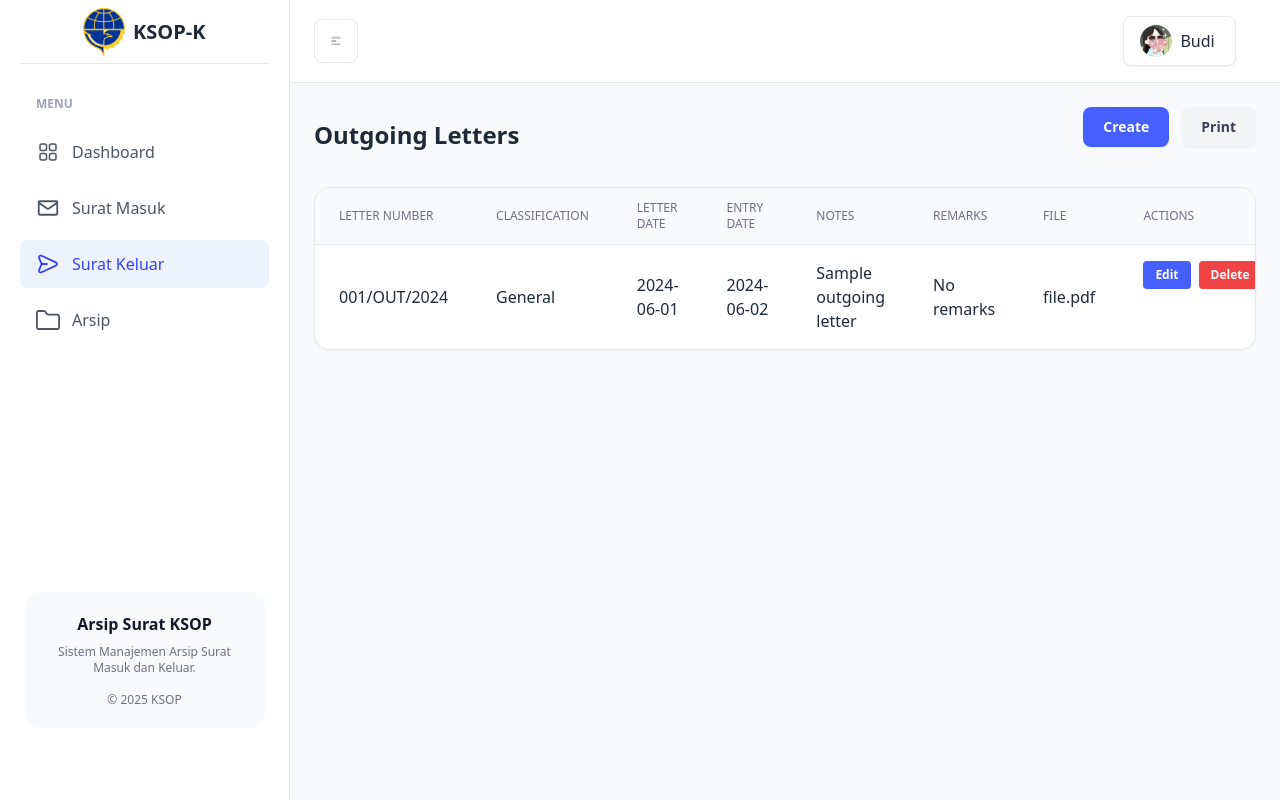
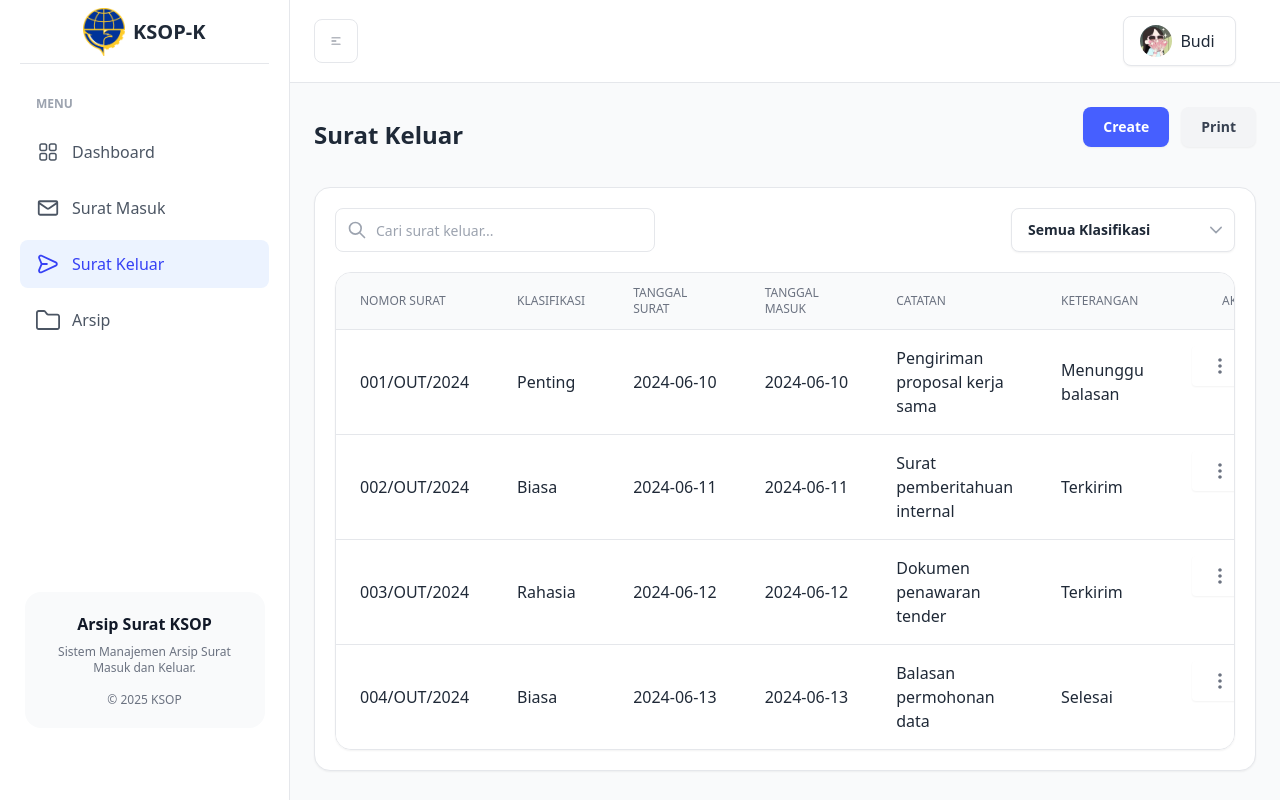
Before and after one commit to mifzalf/Manajemen-arsip-surat-KSOP, a React (Vite) app in the folder frontend/: page /outgoing-letters in a window 1280 px wide. Built offline with nearby package versions, Linux system fonts and the light colour scheme.

Commit message:
perbaikan halaman surat keluar dan surat masuk

```diff
--- a/frontend/package.json
+++ b/frontend/package.json
@@ -10,6 +10,7 @@
     "preview": "vite preview"
   },
   "dependencies": {
+    "@headlessui/react": "^2.2.7",
     "apexcharts": "^5.3.2",
     "chart.js": "^4.4.1",
     "prop-types": "^15.8.1",
--- a/frontend/src/App.jsx
+++ b/frontend/src/App.jsx
@@ -6,7 +6,7 @@ import OutgoingLetters from "./pages/OutgoingLetters";
 import Archives from "./pages/Archives";
 import IncomingLetterForm from "./pages/IncomingLetterForm";
 import OutgoingLetterForm from "./pages/OutgoingLetterForm";
-import UserProfiles from "./pages/UserProfiles"; // <-- 1. Impor halaman profil
+import UserProfiles from "./pages/UserProfiles";
 
 function App() {
   return (
@@ -19,7 +19,7 @@ function App() {
           <Route path="/archives" element={<Archives />} />
           <Route path="/incoming-letter-form" element={<IncomingLetterForm />} />
           <Route path="/outgoing-letter-form" element={<OutgoingLetterForm />} />
-          <Route path="/profile" element={<UserProfiles />} /> {/* <-- 2. Tambahkan rute untuk profil */}
+          <Route path="/profile" element={<UserProfiles />} />
         </Route>
       </Routes>
     </Router>
--- /dev/null
+++ b/frontend/src/components/FilterDropdown.jsx
@@ -0,0 +1,69 @@
+import React, { Fragment } from 'react';
+import { Listbox, Transition } from '@headlessui/react';
+import { ChevronDownIcon, CheckLineIcon } from '../icons';
+
+const FilterDropdown = ({ options, selectedValue, setSelectedValue }) => {
+  const selectedLabel = options.find(option => option === selectedValue) || 'Semua Klasifikasi';
+
+  return (
+    <Listbox value={selectedValue} onChange={setSelectedValue}>
+      <div className="relative w-full sm:w-56">
+        <Listbox.Button className="relative h-11 w-full cursor-default rounded-lg border border-gray-200 bg-white py-2.5 pl-4 pr-10 text-left text-sm text-gray-800 shadow-sm transition-colors duration-200 hover:border-brand-500 focus:border-brand-500 focus:outline-none focus:ring-1 focus:ring-brand-500/20">
+          <span className="block truncate">{selectedLabel}</span>
+          <span className="pointer-events-none absolute inset-y-0 right-0 flex items-center pr-2">
+            <ChevronDownIcon className="h-5 w-5 text-gray-400" aria-hidden="true" />
+          </span>
+        </Listbox.Button>
+        <Transition
+          as={Fragment}
+          leave="transition ease-in duration-100"
+          leaveFrom="opacity-100"
+          leaveTo="opacity-0"
+        >
+          <Listbox.Options className="absolute z-10 mt-1 max-h-60 w-full overflow-auto rounded-lg border border-gray-200 bg-white py-1 text-base shadow-lg ring-1 ring-black ring-opacity-5 focus:outline-none sm:text-sm">
+            <Listbox.Option
+              className={({ active }) => `relative cursor-default select-none py-2 pl-10 pr-4 ${active ? 'bg-gray-100' : 'text-gray-900'}`}
+              value=""
+            >
+              {({ selected }) => (
+                <>
+                  <span className={`block truncate ${selected ? 'font-medium' : 'font-normal'}`}>
+                    Semua Klasifikasi
+                  </span>
+                  {selected ? (
+                    <span className="absolute inset-y-0 left-0 flex items-center pl-3 text-brand-600">
+                      <CheckLineIcon className="h-5 w-5" aria-hidden="true" />
+                    </span>
+                  ) : null}
+                </>
+              )}
+            </Listbox.Option>
+
+            {options.map((option, optionIdx) => (
+              <Listbox.Option
+                key={optionIdx}
+                className={({ active }) => `relative cursor-default select-none py-2 pl-10 pr-4 ${active ? 'bg-gray-100' : 'text-gray-900'}`}
+                value={option}
+              >
+                {({ selected }) => (
+                  <>
+                    <span className={`block truncate ${selected ? 'font-medium' : 'font-normal'}`}>
+                      {option}
+                    </span>
+                    {selected ? (
+                      <span className="absolute inset-y-0 left-0 flex items-center pl-3 text-brand-600">
+                        <CheckLineIcon className="h-5 w-5" aria-hidden="true" />
+                      </span>
+                    ) : null}
+                  </>
+                )}
+              </Listbox.Option>
+            ))}
+          </Listbox.Options>
+        </Transition>
+      </div>
+    </Listbox>
+  );
+};
+
+export default FilterDropdown;
--- a/frontend/src/components/LetterTable.jsx
+++ b/frontend/src/components/LetterTable.jsx
@@ -1,43 +1,69 @@
-import React from "react";
+import React, { useState, useRef } from 'react';
+import { Dropdown } from './ui/dropdown/Dropdown';
+import { DropdownItem } from './ui/dropdown/DropdownItem';
+import { MoreDotIcon } from '../icons';
 
-const LetterTable = ({ letters = [], onEdit = () => {}, onDelete = () => {} }) => (
-  <div className="overflow-x-auto rounded-2xl border border-gray-200 bg-white shadow-sm dark:border-gray-800 dark:bg-white/[0.03]">
-    <table className="min-w-full divide-y divide-gray-200 dark:divide-gray-800">
-      <thead className="bg-gray-50 dark:bg-gray-900">
+const ActionDropdown = ({ onEdit, onDelete }) => {
+  const [isOpen, setIsOpen] = useState(false);
+  const triggerRef = useRef(null);
+
+  return (
+    <div className="relative">
+      <button
+        ref={triggerRef}
+        onClick={() => setIsOpen(!isOpen)}
+        className=" bg-white shadow-sm hover:bg-gray-50"
+      >
+        <MoreDotIcon className="h-6 w-6 text-gray-500 hover:text-gray-800" />
+      </button>
+      <Dropdown
+        isOpen={isOpen}
+        onClose={() => setIsOpen(false)}
+        triggerRef={triggerRef}
+        className="absolute right-0 top-full z-10 mt-1 flex w-40 flex-col rounded-lg border bg-white p-2 shadow-lg"
+      >
+        <DropdownItem onItemClick={() => { alert('View More'); setIsOpen(false); }} className="flex w-full items-center gap-2 rounded-md px-3 py-2 text-sm hover:bg-gray-100">
+          View More
+        </DropdownItem>
+        <DropdownItem onItemClick={() => { onEdit(); setIsOpen(false); }} className="flex w-full items-center gap-2 rounded-md px-3 py-2 text-sm hover:bg-gray-100">
+          Edit
+        </DropdownItem>
+        <DropdownItem onItemClick={() => { onDelete(); setIsOpen(false); }} className="flex w-full items-center gap-2 rounded-md px-3 py-2 text-sm text-red-600 hover:bg-red-50">
+          Delete
+        </DropdownItem>
+      </Dropdown>
+    </div>
+  );
+};
+
+const LetterTable = ({ letters = [] }) => (
+  <div className="overflow-x-auto rounded-2xl border border-gray-200 bg-white shadow-sm">
+    <table className="min-w-full divide-y divide-gray-200">
+      <thead className="bg-gray-50">
         <tr>
-          <th className="px-6 py-3 text-left text-xs font-medium text-gray-500 uppercase">Letter Number</th>
-          <th className="px-6 py-3 text-left text-xs font-medium text-gray-500 uppercase">Classification</th>
-          <th className="px-6 py-3 text-left text-xs font-medium text-gray-500 uppercase">Letter Date</th>
-          <th className="px-6 py-3 text-left text-xs font-medium text-gray-500 uppercase">Entry Date</th>
-          <th className="px-6 py-3 text-left text-xs font-medium text-gray-500 uppercase">Notes</th>
-          <th className="px-6 py-3 text-left text-xs font-medium text-gray-500 uppercase">Remarks</th>
-          <th className="px-6 py-3 text-left text-xs font-medium text-gray-500 uppercase">File</th>
-          <th className="px-6 py-3 text-left text-xs font-medium text-gray-500 uppercase">Actions</th>
+          <th className="px-6 py-3 text-left text-xs font-medium uppercase text-gray-500">Nomor Surat</th>
+          <th className="px-6 py-3 text-left text-xs font-medium uppercase text-gray-500">Klasifikasi</th>
+          <th className="px-6 py-3 text-left text-xs font-medium uppercase text-gray-500">Tanggal Surat</th>
+          <th className="px-6 py-3 text-left text-xs font-medium uppercase text-gray-500">Tanggal Masuk</th>
+          <th className="px-6 py-3 text-left text-xs font-medium uppercase text-gray-500">Catatan</th>
+          <th className="px-6 py-3 text-left text-xs font-medium uppercase text-gray-500">Keterangan</th>
+          <th className="px-6 py-3 text-right text-xs font-medium uppercase text-gray-500">Aksi</th>
         </tr>
       </thead>
-      <tbody className="divide-y divide-gray-200 dark:divide-gray-800">
+      <tbody className="divide-y divide-gray-200">
         {letters.map((letter) => (
           <tr key={letter.id}>
-            <td className="px-6 py-4">{letter.number}</td>
-            <td className="px-6 py-4">{letter.classification}</td>
-            <td className="px-6 py-4">{letter.letterDate}</td>
-            <td className="px-6 py-4">{letter.entryDate}</td>
+            <td className="px-6 py-4 whitespace-nowrap">{letter.number}</td>
+            <td className="px-6 py-4 whitespace-nowrap">{letter.classification}</td>
+            <td className="px-6 py-4 whitespace-nowrap">{letter.letterDate}</td>
+            <td className="px-6 py-4 whitespace-nowrap">{letter.entryDate}</td>
             <td className="px-6 py-4">{letter.notes}</td>
             <td className="px-6 py-4">{letter.remarks}</td>
-            <td className="px-6 py-4">{letter.file}</td>
-            <td className="px-6 py-4 flex gap-2">
-              <button
-                onClick={() => onEdit(letter.id)}
-                className="inline-flex items-center rounded bg-brand-500 px-3 py-1.5 text-xs font-semibold text-white hover:bg-brand-600"
-              >
-                Edit
-              </button>
-              <button
-                onClick={() => onDelete(letter.id)}
-                className="inline-flex items-center rounded bg-red-500 px-3 py-1.5 text-xs font-semibold text-white hover:bg-red-600"
-              >
-                Delete
-              </button>
+            <td className="px-6 py-4 flex justify-end">
+              <ActionDropdown
+                onEdit={() => alert(`Edit item ${letter.id}`)}
+                onDelete={() => alert(`Delete item ${letter.id}`)}
+              />
             </td>
           </tr>
         ))}
--- a/frontend/src/components/SearchBar.jsx
+++ b/frontend/src/components/SearchBar.jsx
@@ -1,27 +1,18 @@
 import React from 'react';
 
-const SearchBar = ({ searchTerm, setSearchTerm }) => {
+const SearchBar = ({ searchTerm, setSearchTerm, placeholder }) => {
   return (
-    <div className="mb-6">
     <div className="relative">
-        <span className="absolute left-4 top-1/2 -translate-y-1/2 text-gray-400">
-          <svg width="20" height="20" fill="none" viewBox="0 0 20 20">
-            <path
-              fillRule="evenodd"
-              clipRule="evenodd"
-              d="M3.04175 9.37363C3.04175 5.87693 5.87711 3.04199 9.37508 3.04199C12.8731 3.04199 15.7084 5.87693 15.7084 9.37363C15.7084 12.8703 12.8731 15.7053 9.37508 15.7053C5.87711 15.7053 3.04175 12.8703 3.04175 9.37363ZM9.37508 1.54199C5.04902 1.54199 1.54175 5.04817 1.54175 9.37363C1.54175 13.6991 5.04902 17.2053 9.37508 17.2053C11.2674 17.2053 13.003 16.5344 14.357 15.4176L17.177 18.238C17.4699 18.5309 17.9448 18.5309 18.2377 18.238C18.5306 17.9451 18.5306 17.4703 18.2377 17.1774L15.418 14.3573C16.5365 13.0033 17.2084 11.2669 17.2084 9.37363C17.2084 5.04817 13.7011 1.54199 9.37508 1.54199Z"
-              fill="currentColor"
-            />
-          </svg>
-        </span>
       <input
         type="text"
-          placeholder="Search letters..."
+        placeholder={placeholder || "Cari surat..."}
         value={searchTerm}
         onChange={(e) => setSearchTerm(e.target.value)}
-          className="h-11 w-full rounded-lg border border-gray-200 bg-white py-2.5 pl-12 pr-4 text-sm text-gray-800 shadow-theme-xs placeholder:text-gray-400 focus:border-brand-300 focus:outline-none focus:ring-2 focus:ring-brand-500/10 dark:border-gray-800 dark:bg-gray-900 dark:text-white/90 dark:placeholder:text-white/30"
+        className="h-11 w-full rounded-lg border border-gray-200 bg-transparent py-2.5 pl-10 pr-4 text-sm focus:border-brand-300 focus:outline-none focus:ring-1 focus:ring-brand-500/10 xl:w-80"
       />
-      </div>
+      <svg className="absolute left-3 top-1/2 -translate-y-1/2 h-5 w-5 text-gray-400" xmlns="http://www.w3.org/2000/svg" fill="none" viewBox="0 0 24 24" stroke="currentColor">
+        <path strokeLinecap="round" strokeLinejoin="round" strokeWidth={2} d="M21 21l-6-6m2-5a7 7 0 11-14 0 7 7 0 0114 0z" />
+      </svg>
     </div>
   );
 };
--- a/frontend/src/index.css
+++ b/frontend/src/index.css
@@ -19,7 +19,7 @@ button {
 }
 
 button:hover {
-  @apply bg-blue-600;
+  @apply bg-blue-200;
 }
 
 .table {
--- a/frontend/src/pages/IncomingLetters.jsx
+++ b/frontend/src/pages/IncomingLetters.jsx
@@ -1,28 +1,53 @@
-import React from 'react';
+import React, { useState, useMemo } from 'react';
 import ButtonGroup from '../components/ButtonGroup';
 import LetterTable from '../components/LetterTable';
+import SearchBar from '../components/SearchBar';
+import FilterDropdown from '../components/FilterDropdown';
 
 const dummyLetters = [
-  {
-    id: 1,
-    number: '001/IN/2024',
-    classification: 'General',
-    letterDate: '2024-06-01',
-    entryDate: '2024-06-02',
-    notes: 'Sample incoming letter',
-    remarks: 'No remarks',
-    file: 'file.pdf',
-  },
+  { id: 1, number: '001/IN/2024', classification: 'Penting', letterDate: '2024-06-01', entryDate: '2024-06-02', notes: 'Surat undangan rapat koordinasi', remarks: 'Segera proses'},
+  { id: 2, number: '002/IN/2024', classification: 'Biasa', letterDate: '2024-06-03', entryDate: '2024-06-03', notes: 'Laporan bulanan cabang', remarks: '-'},
+  { id: 3, number: '003/IN/2024', classification: 'Rahasia', letterDate: '2024-06-04', entryDate: '2024-06-05', notes: 'Dokumen perjanjian kerja sama', remarks: 'Hanya untuk direksi'},
+  { id: 4, number: '004/IN/2024', classification: 'Biasa', letterDate: '2024-06-05', entryDate: '2024-06-06', notes: 'Permohonan data statistik', remarks: 'Proses setelah dispo'},
 ];
 
-const IncomingLetters = () => (
-  <div className="space-y-6">
-    <div className="flex items-center justify-between">
-      <h1 className="text-2xl font-bold text-gray-800 dark:text-white/90">Incoming Letters</h1>
-      <ButtonGroup to="/incoming-letter-form" />
+const classificationOptions = ['Penting', 'Biasa', 'Rahasia'];
+
+const IncomingLetters = () => {
+  const [searchTerm, setSearchTerm] = useState('');
+  const [selectedClassification, setSelectedClassification] = useState('');
+
+  const filteredLetters = useMemo(() => {
+    return dummyLetters
+      .filter(letter =>
+        letter.number.toLowerCase().includes(searchTerm.toLowerCase()) ||
+        letter.notes.toLowerCase().includes(searchTerm.toLowerCase())
+      )
+      .filter(letter =>
+        selectedClassification ? letter.classification === selectedClassification : true
+      );
+  }, [searchTerm, selectedClassification]);
+
+  return (
+    <div className="space-y-6">
+      <div className="flex flex-col sm:flex-row sm:items-center sm:justify-between">
+        <h1 className="text-2xl font-bold text-gray-800">Surat Masuk</h1>
+        <ButtonGroup to="/incoming-letter-form" />
+      </div>
+
+      <div className="rounded-2xl border border-gray-200 bg-white p-5 shadow-sm">
+        <div className="flex flex-col gap-4 sm:flex-row sm:items-center sm:justify-between mb-5">
+          <SearchBar searchTerm={searchTerm} setSearchTerm={setSearchTerm} />
+          <FilterDropdown
+            options={classificationOptions}
+            selectedValue={selectedClassification}
+            setSelectedValue={setSelectedClassification}
+          />
+        </div>
+        <LetterTable letters={filteredLetters} />
+      </div>
     </div>
-    <LetterTable letters={dummyLetters} />
-  </div>
-);
+  );
+};
 
 export default IncomingLetters;
--- a/frontend/src/pages/OutgoingLetters.jsx
+++ b/frontend/src/pages/OutgoingLetters.jsx
@@ -1,28 +1,53 @@
-import React from 'react';
+import React, { useState, useMemo } from 'react';
 import ButtonGroup from '../components/ButtonGroup';
 import LetterTable from '../components/LetterTable';
+import SearchBar from '../components/SearchBar';
+import FilterDropdown from '../components/FilterDropdown';
 
 const dummyLetters = [
-  {
-    id: 1,
-    number: '001/OUT/2024',
-    classification: 'General',
-    letterDate: '2024-06-01',
-    entryDate: '2024-06-02',
-    notes: 'Sample outgoing letter',
-    remarks: 'No remarks',
-    file: 'file.pdf',
-  },
+  { id: 1, number: '001/OUT/2024', classification: 'Penting', letterDate: '2024-06-10', entryDate: '2024-06-10', notes: 'Pengiriman proposal kerja sama', remarks: 'Menunggu balasan'},
+  { id: 2, number: '002/OUT/2024', classification: 'Biasa', letterDate: '2024-06-11', entryDate: '2024-06-11', notes: 'Surat pemberitahuan internal', remarks: 'Terkirim'},
+  { id: 3, number: '003/OUT/2024', classification: 'Rahasia', letterDate: '2024-06-12', entryDate: '2024-06-12', notes: 'Dokumen penawaran tender', remarks: 'Terkirim'},
+  { id: 4, number: '004/OUT/2024', classification: 'Biasa', letterDate: '2024-06-13', entryDate: '2024-06-13', notes: 'Balasan permohonan data', remarks: 'Selesai'},
 ];
 
-const OutgoingLetters = () => (
-  <div className="space-y-6">
-    <div className="flex items-center justify-between">
-      <h1 className="text-2xl font-bold text-gray-800 dark:text-white/90">Outgoing Letters</h1>
-      <ButtonGroup to="/outgoing-letter-form" />
+const classificationOptions = ['Penting', 'Biasa', 'Rahasia'];
+
+const OutgoingLetters = () => {
+  const [searchTerm, setSearchTerm] = useState('');
+  const [selectedClassification, setSelectedClassification] = useState('');
+
+  const filteredLetters = useMemo(() => {
+    return dummyLetters
+      .filter(letter =>
+        letter.number.toLowerCase().includes(searchTerm.toLowerCase()) ||
+        letter.notes.toLowerCase().includes(searchTerm.toLowerCase())
+      )
+      .filter(letter =>
+        selectedClassification ? letter.classification === selectedClassification : true
+      );
+  }, [searchTerm, selectedClassification]);
+
+  return (
+    <div className="space-y-6">
+      <div className="flex flex-col sm:flex-row sm:items-center sm:justify-between">
+        <h1 className="text-2xl font-bold text-gray-800">Surat Keluar</h1>
+        <ButtonGroup to="/outgoing-letter-form" />
+      </div>
+
+      <div className="rounded-2xl border border-gray-200 bg-white p-5 shadow-sm">
+        <div className="flex flex-col gap-4 sm:flex-row sm:items-center sm:justify-between mb-5">
+          <SearchBar searchTerm={searchTerm} setSearchTerm={setSearchTerm} placeholder="Cari surat keluar..."/>
+          <FilterDropdown
+            options={classificationOptions}
+            selectedValue={selectedClassification}
+            setSelectedValue={setSelectedClassification}
+          />
+        </div>
+        <LetterTable letters={filteredLetters} />
+      </div>
     </div>
-    <LetterTable letters={dummyLetters} />
-  </div>
-);
+  );
+};
 
 export default OutgoingLetters;
```
Also changed, not shown: 1 other file (tests, documents, lock files or other folders). Lines whose indentation alone changed are shown as unchanged.
